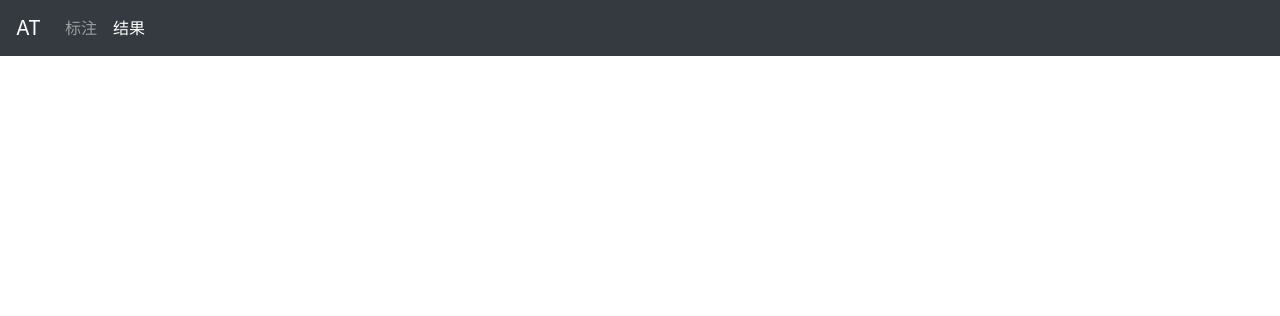
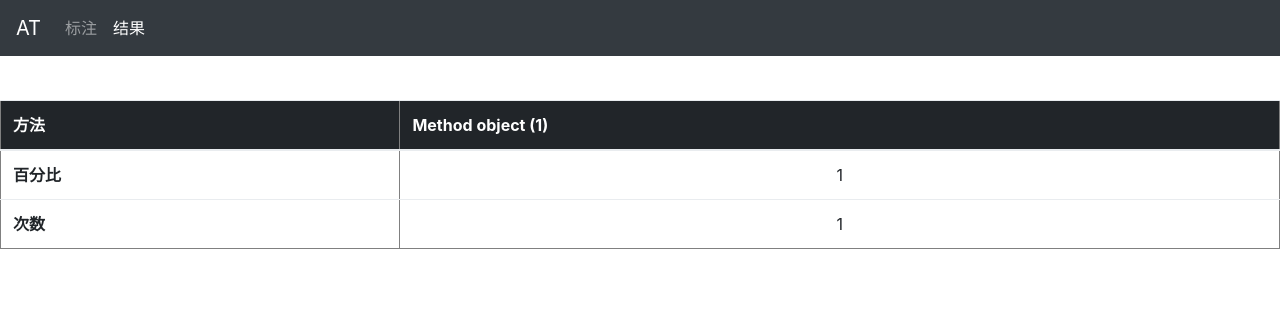
Before and after one commit to zhoulw13/ATuserstudy, a Django app: template templates/result.html in a window 1280 px wide. Shown: the top 316 px of the page. Run offline with Django 3.2, Linux system fonts and the light colour scheme; tables that the repository leaves empty hold one stand-in row (values such as "Sample post"); the template is opened without the code that fills it: values that come from a table or form of the project are taken from there, most other values are stand-ins (such as "Sample title", 1, 10 or a date in 2020); some libraries are stand-ins or nearby versions.

Commit message:
finished?

```diff
--- a/templates/result.html
+++ b/templates/result.html
@@ -26,5 +26,29 @@
             </ul>
            </div>
         </nav>
+        <div align="center" style="margin-top:100px"><table class="table" border="1px">
+            <thead class="thead-inverse">
+                <tr align="center">
+                    <th>方法</th>
+                    {% for method in methods %}
+                    <th>{{method}}</th>
+                    {% endfor %}
+                </tr>
+            </thead>
+            <tbody>
+                <tr align="center">
+                    <th>百分比</th>
+                    {% for percentage in percentages %}
+                    <td>{{percentage}}</td>
+                    {% endfor %}
+                </tr>
+                <tr align="center">
+                    <th>次数</th>
+                    {% for count in counts %}
+                    <td>{{count}}</td>
+                    {% endfor %}
+                </tr>
+            </tbody>
+        </table></div>
     </body>
 </html>
```
Also changed, not shown: survey/views.py (+18 -3 lines), templates/label.html (+5 -5 lines).
